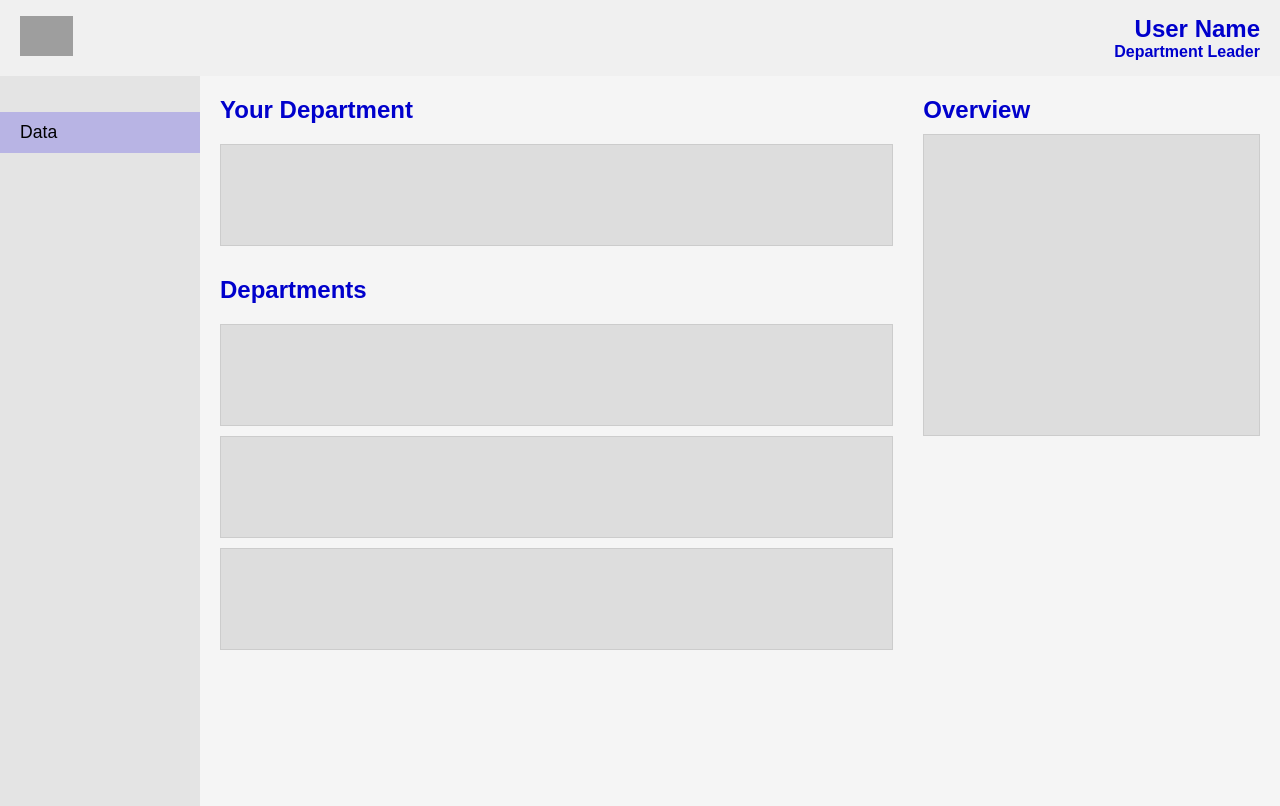
After one commit to fridaligaias/5COSC021W.2-Blueprints, a Django app: template SKY_HeathCheck/Company/templates/Company/department.html in a window 1280 px wide. The commit adds this page. Run offline with Django 5.2, Linux system fonts and the light colour scheme; the template is opened without the code that fills it, so the values that code supplies are empty; grey boxes are pictures that could not be loaded.

Commit message:
Getting there with the pages

```diff
--- /dev/null
+++ b/SKY_HeathCheck/Company/templates/Company/SessionPage.html
@@ -0,0 +1 @@
+<p> {{ departments }} </p>
--- a/SKY_HeathCheck/Company/templates/Company/SignupPage.html
+++ b/SKY_HeathCheck/Company/templates/Company/SignupPage.html
@@ -16,8 +16,6 @@
         {{ form.as_p }}
         <button type="submit">
       </form>
-      <p>Already have an account? <a href="">Login</a></p>
-      <p><a href="">Back to Home</a></p>
    </div>
  </div>
 {% endblock %}
--- /dev/null
+++ b/SKY_HeathCheck/Company/templates/Company/department.html
@@ -0,0 +1,55 @@
+<!DOCTYPE html>
+<html lang="en">
+<head>
+    <meta charset="UTF-8" />
+    <meta name="viewport" content="width=device-width, initial-scale=1.0"/>
+    <title>Sky Media Inspired UI</title>
+    <link rel="stylesheet" href="css/Styles.css" />
+</head>
+<body>
+    <!-- Header -->
+    <header>
+        <div class="logo">
+            <a href="department.html">
+                <img src="images/sky logo.webp" alt="Sky Logo" />
+            </a>
+        </div>
+        <div class="user-info">
+            <div class="user-name">User Name</div>
+            <div class="role-name">Department Leader</div>
+        </div>
+    </header>
+
+    <!-- Sidebar and Main Content -->
+    <div class="container">
+        <!-- Sidebar -->
+        <aside class="sidebar">
+            <ul>
+                <li class="active">Data</li>
+            </ul>
+        </aside>
+
+        <!-- Main Content -->
+        <main>
+            <div class="left-section">
+                <div class="section">
+                    <div class="section-title">Your Department</div>
+                    <div class="placeholder-box"></div>
+                </div>
+
+                <div class="section">
+                    <div class="section-title">Departments</div>
+                    <div class="placeholder-box"></div>
+                    <div class="placeholder-box"></div>
+                    <div class="placeholder-box"></div>
+                </div>
+            </div>
+
+            <div class="right-section">
+                <div class="section-title">Overview</div>
+                <div class="placeholder-box large"></div>
+            </div>
+        </main>
+    </div>
+</body>
+</html
--- a/SKY_HeathCheck/Company/urls.py
+++ b/SKY_HeathCheck/Company/urls.py
@@ -3,5 +3,9 @@ from django.urls import path
 from . import views
 
 urlpatterns = [
-    path("sign-up/", views.HandleSignupForm, name = 'sign-in')
+    path("sign-up/", views.HandleSignupForm, name = 'sign-in'),
+    path("session/", views.HandleChoosingSessions, name = 'choosing-sessions'),
+
+    path("Engineer/<int:id>", views.HandleChoosingSessions, name = 'engineer-profile'),
+    path("TeamLeader/<int:id>", views.HandleChoosingSessions, name = 'teamleader-profile'),
 ]
--- /dev/null
+++ b/SKY_HeathCheck/static/Styles.css
@@ -0,0 +1,135 @@
+/* General Styles */
+body {
+    font-family: Arial, sans-serif;
+    margin: 0;
+    padding: 0;
+    background: #f5f5f5;
+    color: #000;
+  }
+
+  /* Header */
+  header {
+    display: flex;
+    justify-content: space-between;
+    align-items: center;
+    padding: 15px 20px;
+    background: #f0f0f0;
+  }
+  /*logo fixed size*/
+  .logo img {
+    height: 40px;
+  }
+  /*adjust user details pinned to right*/
+  .user-info {
+    text-align: right;
+  }
+  /*adjust user details appearance*/
+  .user-name {
+    font-size: 1.5em;
+    font-weight: bold;
+    color: #0000cc;
+  }
+  /*adjust user details appearance*/
+  .role-name {
+    font-size: 1em;
+    font-weight: bold;
+    color: #0000cc;
+  }
+  .summary{
+    font-size: 1em;
+    font-weight: bold;
+    color: #0000cc;
+  }
+
+  /* Container Layout */
+  .container {
+    display: flex;
+    height: calc(100vh - 70px);
+  }
+
+  /* Sidebar */
+  .sidebar {
+    width: 200px;
+    background: #e4e4e4;
+    padding-top: 20px;
+  }
+  /**/
+  .sidebar ul {
+    list-style: none;
+    padding: 0;
+  }
+  /*side bar list*/
+  .sidebar li {
+    padding: 10px 20px;
+    font-size: 1.1em;
+  }
+  /*hover*/
+  .sidebar .active {
+    background: #b8b4e4;
+  }
+  /**/
+  .sidebar a {
+    text-decoration: none;
+    color: #000;
+  }
+
+  /* Main Content */
+  main {
+    flex: 1;
+    display: flex;
+    gap: 30px;
+    padding: 20px;
+  }
+
+  /* Left Section */
+  .left-section {
+    flex: 2;
+    display: flex;
+    flex-direction: column;
+    gap: 30px;
+  }
+  /**/
+  .section-title {
+    font-size: 24px;
+    font-weight: bold;
+    color: #0000cc;
+    margin-bottom: 10px;
+  }
+
+  .section {
+    display: flex;
+    flex-direction: column;
+    gap: 10px;
+  }
+
+  /* Right Section */
+  .right-section {
+    flex: 1;
+  }
+
+  /* Placeholder Boxes */
+  .placeholder-box {
+    height: 100px;
+    background: #ddd;
+    border: 1px solid #ccc;
+  }
+  /*different sized box just for placebolder "overview"*/
+  .placeholder-box.large {
+    height: 300px;
+  }
+/* Start button */
+.start-button {
+    background: #0000cc;
+    color: white;
+    border: none;
+    padding: 15px 40px;
+    font-size: 1.2em;
+    border-radius: 50px;
+    cursor: pointer;
+    transition: background 0.3s ease;
+    max-height: 60px;
+}
+/*hover */
+.start-button:hover {
+    background: #000099;
+}
```
Also changed, not shown: SKY_HeathCheck/Company/forms.py (+17 -0 lines), SKY_HeathCheck/Company/models.py (+6 -2 lines), SKY_HeathCheck/Company/templates/Company/Engineer.html (added, +43 -0 lines), SKY_HeathCheck/Company/templates/Company/TeamLeader.html (added, +40 -0 lines), SKY_HeathCheck/Company/templates/Company/seniormanager.html (added, +55 -0 lines), SKY_HeathCheck/Company/templates/Company/teams.html (added, +57 -0 lines), SKY_HeathCheck/Company/views.py (+34 -4 lines), SKY_HeathCheck/Company/migrations/0010_alter_account_departmentid.py (added), SKY_HeathCheck/db.sqlite3, SKY_HeathCheck/static/sky logo.webp (added).
